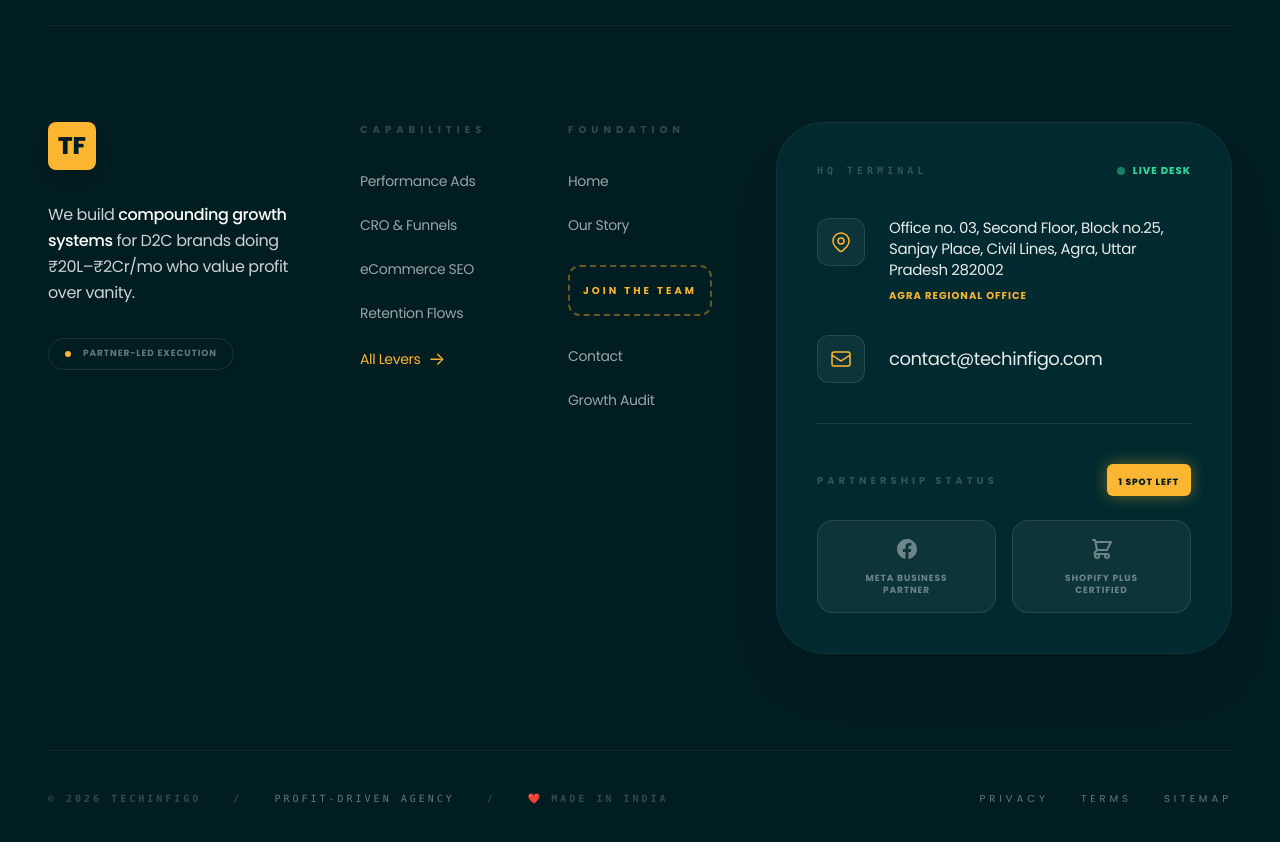
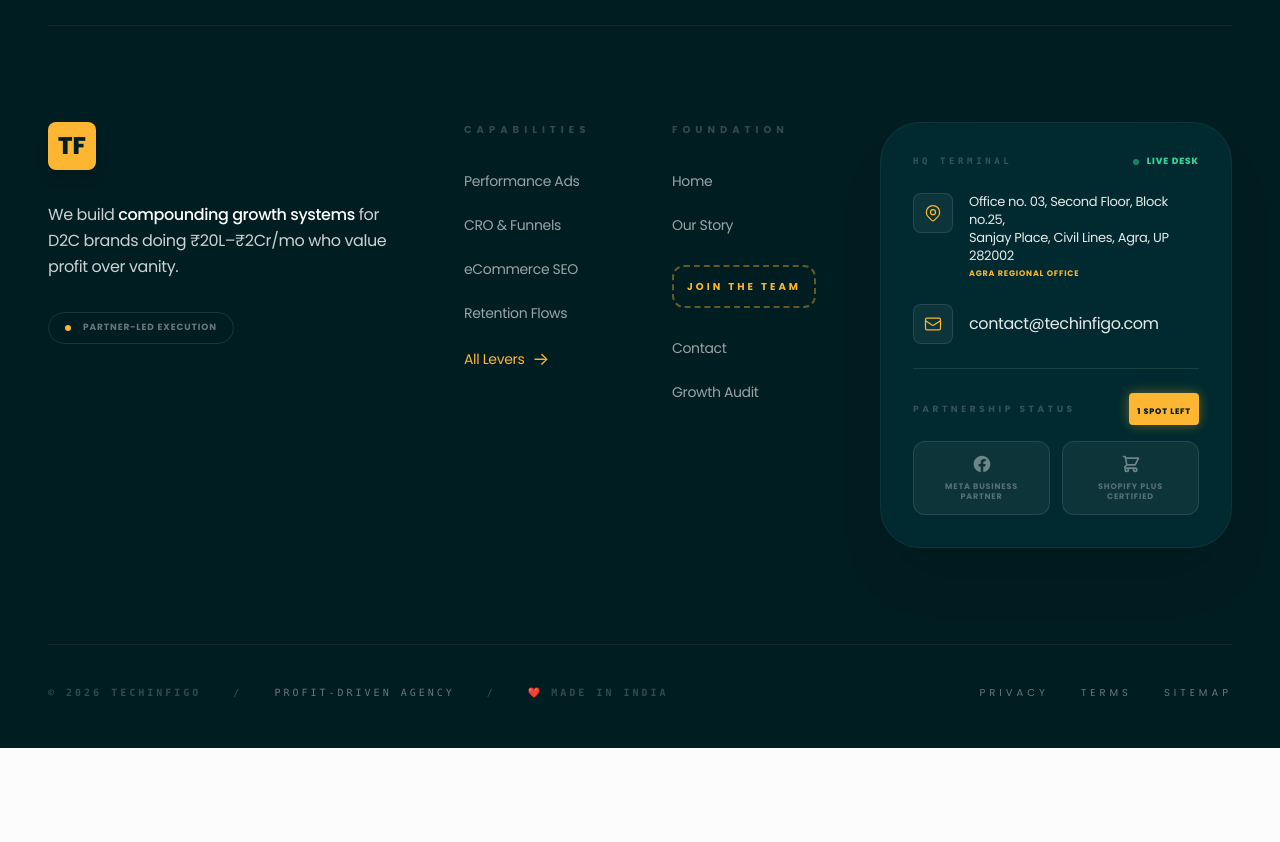
Before and after one commit to techinfigo/Techinfigo-Latest, a React (Vite) app: page / in a window 1280 px wide. Shown: the part 7820-8662 px from the top of the page. After the commit the page ends 8568 px from the top, so only its background shows below. Built offline with nearby package versions, Linux system fonts and the light colour scheme.

Commit message:
feat(Footer): Adjust grid and spacing for better layout
Increased column span for the brand intro section and adjusted gap sizes in the links grid to improve overall layout consistency and readability. Adjusted padding on the careers button.

```diff
--- a/components/Footer.tsx
+++ b/components/Footer.tsx
@@ -41,14 +41,14 @@ export const Footer = ({ onNavigate, onBookAudit }: FooterProps) => {
         <div className="h-[1px] w-full bg-white/5 mb-24"></div>
 
         {/* Main Links Grid */}
-        <div className="grid grid-cols-1 md:grid-cols-2 lg:grid-cols-12 gap-16 mb-24">
+        <div className="grid grid-cols-1 md:grid-cols-2 lg:grid-cols-12 gap-12 xl:gap-16 mb-24">
 
-          {/* Brand Intro */}
-          <div className="lg:col-span-3 space-y-8">
+          {/* Brand Intro - Expanded to 4 cols to allow reducing HQ card */}
+          <div className="lg:col-span-4 space-y-8">
             <div className="w-12 h-12 bg-brandYellow flex items-center justify-center rounded-lg shadow-lg">
               <span className="text-brandDark font-black text-2xl">TF</span>
             </div>
-            <p className="text-white/80 text-base leading-relaxed font-normal tracking-tight">
+            <p className="text-white/80 text-base leading-relaxed font-normal tracking-tight max-w-sm">
               We build <span className="text-white font-medium">compounding growth systems</span> for D2C brands doing ₹20L–₹2Cr/mo who value profit over vanity.
             </p>
             <div className="inline-flex items-center gap-3 px-4 py-2 border border-white/10 rounded-full">
@@ -96,7 +96,7 @@ export const Footer = ({ onNavigate, onBookAudit }: FooterProps) => {
               <li className="py-2">
                 <button
                   onClick={() => onNavigate('careers')}
-                  className="w-full border-2 border-dashed border-brandYellow/40 rounded-xl px-4 py-4 text-[10px] font-bold text-brandYellow uppercase tracking-[0.3em] hover:bg-brandYellow/5 transition-all flex items-center justify-center group"
+                  className="w-full border-2 border-dashed border-brandYellow/40 rounded-xl px-4 py-3 text-[10px] font-bold text-brandYellow uppercase tracking-[0.3em] hover:bg-brandYellow/5 transition-all flex items-center justify-center group"
                 >
                   <span className="whitespace-nowrap">Join the Team</span>
                 </button>
@@ -111,47 +111,47 @@ export const Footer = ({ onNavigate, onBookAudit }: FooterProps) => {
             </ul>
           </div>
 
-          {/* HQ Terminal Card */}
-          <div className="lg:col-span-5">
-            <div className="bg-[#002a2f] border border-white/5 rounded-[3rem] p-8 lg:p-10 space-y-10 shadow-3xl h-full transition-colors hover:border-white/10">
+          {/* HQ Terminal Card - Reduced from col-span-5 to col-span-4 */}
+          <div className="lg:col-span-4">
+            <div className="bg-[#002a2f] border border-white/5 rounded-[2.5rem] p-6 lg:p-8 space-y-6 shadow-3xl h-full transition-colors hover:border-white/10">
               {/* Card Header */}
               <div className="flex justify-between items-center">
-                <span className="text-[10px] font-black uppercase tracking-[0.4em] text-white/20 font-mono">HQ TERMINAL</span>
-                <span className="flex items-center gap-2 text-[10px] font-black text-emerald-400 uppercase tracking-widest">
-                  <span className="w-2 h-2 rounded-full bg-emerald-400 animate-pulse"></span>
+                <span className="text-[9px] font-black uppercase tracking-[0.4em] text-white/20 font-mono">HQ TERMINAL</span>
+                <span className="flex items-center gap-2 text-[9px] font-black text-emerald-400 uppercase tracking-widest">
+                  <span className="w-1.5 h-1.5 rounded-full bg-emerald-400 animate-pulse"></span>
                   LIVE DESK
                 </span>
               </div>
 
               {/* Main Info */}
-              <div className="space-y-8">
+              <div className="space-y-6">
                 {/* Location */}
-                <div className="flex gap-6">
-                  <div className="w-12 h-12 rounded-xl border border-white/10 bg-white/5 flex items-center justify-center flex-shrink-0">
-                    <svg className="w-6 h-6 text-brandYellow" fill="none" stroke="currentColor" viewBox="0 0 24 24">
+                <div className="flex gap-4">
+                  <div className="w-10 h-10 rounded-lg border border-white/10 bg-white/5 flex items-center justify-center flex-shrink-0">
+                    <svg className="w-5 h-5 text-brandYellow" fill="none" stroke="currentColor" viewBox="0 0 24 24">
                       <path strokeLinecap="round" strokeLinejoin="round" strokeWidth="1.5" d="M17.657 16.657L13.414 20.9a1.998 1.998 0 01-2.827 0l-4.244-4.243a8 8 0 1111.314 0z"></path>
                       <path strokeLinecap="round" strokeLinejoin="round" strokeWidth="1.5" d="M15 11a3 3 0 11-6 0 3 3 0 016 0z"></path>
                     </svg>
                   </div>
-                  <div className="space-y-2">
-                    <p className="text-[15px] font-normal text-white/90 leading-snug tracking-tight">
+                  <div className="space-y-1">
+                    <p className="text-[13px] font-normal text-white/90 leading-snug tracking-tight">
                       Office no. 03, Second Floor, Block no.25,<br />
-                      Sanjay Place, Civil Lines, Agra, Uttar Pradesh 282002
+                      Sanjay Place, Civil Lines, Agra, UP 282002
                     </p>
-                    <span className="text-[10px] font-bold text-brandYellow uppercase tracking-widest block">AGRA REGIONAL OFFICE</span>
+                    <span className="text-[8px] font-bold text-brandYellow uppercase tracking-widest block">AGRA REGIONAL OFFICE</span>
                   </div>
                 </div>
 
                 {/* Email */}
-                <div className="flex gap-6 items-center">
-                  <div className="w-12 h-12 rounded-xl border border-white/10 bg-white/5 flex items-center justify-center flex-shrink-0">
-                    <svg className="w-6 h-6 text-brandYellow" fill="none" stroke="currentColor" viewBox="0 0 24 24">
+                <div className="flex gap-4 items-center">
+                  <div className="w-10 h-10 rounded-lg border border-white/10 bg-white/5 flex items-center justify-center flex-shrink-0">
+                    <svg className="w-5 h-5 text-brandYellow" fill="none" stroke="currentColor" viewBox="0 0 24 24">
                       <path strokeLinecap="round" strokeLinejoin="round" strokeWidth="1.5" d="M3 8l7.89 5.26a2 2 0 002.22 0L21 8M5 19h14a2 2 0 002-2V7a2 2 0 00-2-2H5a2 2 0 00-2 2v10a2 2 0 002 2z"></path>
                     </svg>
                   </div>
                   <a
                     href="mailto:contact@techinfigo.com"
-                    className="text-lg font-normal text-white/90 tracking-tight hover:text-brandYellow transition-colors"
+                    className="text-base font-normal text-white/90 tracking-tight hover:text-brandYellow transition-colors"
                   >
                     contact@techinfigo.com
                   </a>
@@ -162,26 +162,26 @@ export const Footer = ({ onNavigate, onBookAudit }: FooterProps) => {
               <div className="h-[1px] w-full bg-white/10"></div>
 
               {/* Partnership Status Section */}
-              <div className="space-y-6">
+              <div className="space-y-4">
                 <div className="flex justify-between items-center">
-                  <span className="text-[10px] font-bold text-white/20 uppercase tracking-[0.4em]">PARTNERSHIP STATUS</span>
-                  <div className="px-3 py-1 bg-brandYellow rounded-md shadow-[0_0_15px_rgba(252,182,50,0.4)]">
-                    <span className="text-[9px] font-black text-brandDark uppercase tracking-widest whitespace-nowrap">1 SPOT LEFT</span>
+                  <span className="text-[9px] font-bold text-white/20 uppercase tracking-[0.4em]">PARTNERSHIP STATUS</span>
+                  <div className="px-2 py-1 bg-brandYellow rounded shadow-[0_0_12px_rgba(252,182,50,0.4)]">
+                    <span className="text-[8px] font-black text-brandDark uppercase tracking-widest whitespace-nowrap">1 SPOT LEFT</span>
                   </div>
                 </div>
 
-                <div className="grid grid-cols-2 gap-4">
-                  <div className="border border-white/10 rounded-2xl p-4 flex flex-col items-center justify-center gap-3 bg-white/5 hover:bg-white/[0.08] transition-colors group">
-                    <svg className="w-6 h-6 text-white/40 group-hover:text-brandYellow transition-colors" fill="currentColor" viewBox="0 0 24 24">
+                <div className="grid grid-cols-2 gap-3">
+                  <div className="border border-white/10 rounded-xl p-3 flex flex-col items-center justify-center gap-2 bg-white/5 hover:bg-white/[0.08] transition-colors group">
+                    <svg className="w-5 h-5 text-white/40 group-hover:text-brandYellow transition-colors" fill="currentColor" viewBox="0 0 24 24">
                       <path d="M22 12c0-5.523-4.477-10-10-10S2 6.477 2 12c0 4.991 3.657 9.128 8.438 9.878v-6.987h-2.54V12h2.54V9.797c0-2.506 1.492-3.89 3.777-3.89 1.094 0 2.238.195 2.238.195v2.46h-1.26c-1.243 0-1.63.771-1.63 1.562V12h2.773l-.443 2.89h-2.33v6.988C18.343 21.128 22 16.991 22 12z" />
                     </svg>
-                    <span className="text-[9px] font-bold text-white/40 text-center uppercase tracking-widest leading-tight">META BUSINESS<br />PARTNER</span>
+                    <span className="text-[8px] font-bold text-white/30 text-center uppercase tracking-widest leading-tight">META BUSINESS<br />PARTNER</span>
                   </div>
-                  <div className="border border-white/10 rounded-2xl p-4 flex flex-col items-center justify-center gap-3 bg-white/5 hover:bg-white/[0.08] transition-colors group">
-                    <svg className="w-6 h-6 text-white/40 group-hover:text-brandYellow transition-colors" fill="none" stroke="currentColor" viewBox="0 0 24 24">
+                  <div className="border border-white/10 rounded-xl p-3 flex flex-col items-center justify-center gap-2 bg-white/5 hover:bg-white/[0.08] transition-colors group">
+                    <svg className="w-5 h-5 text-white/40 group-hover:text-brandYellow transition-colors" fill="none" stroke="currentColor" viewBox="0 0 24 24">
                       <path strokeLinecap="round" strokeLinejoin="round" strokeWidth="2" d="M3 3h2l.4 2M7 13h10l4-8H5.4M7 13L5.4 5M7 13l-2.293 2.293c-.63.63-.184 1.707.707 1.707H17m0 0a2 2 0 100 4 2 2 0 000-4zm-8 2a2 2 0 11-4 0 2 2 0 014 0z" />
                     </svg>
-                    <span className="text-[9px] font-bold text-white/40 text-center uppercase tracking-widest leading-tight">SHOPIFY PLUS<br />CERTIFIED</span>
+                    <span className="text-[8px] font-bold text-white/30 text-center uppercase tracking-widest leading-tight">SHOPIFY PLUS<br />CERTIFIED</span>
                   </div>
                 </div>
               </div>
```
